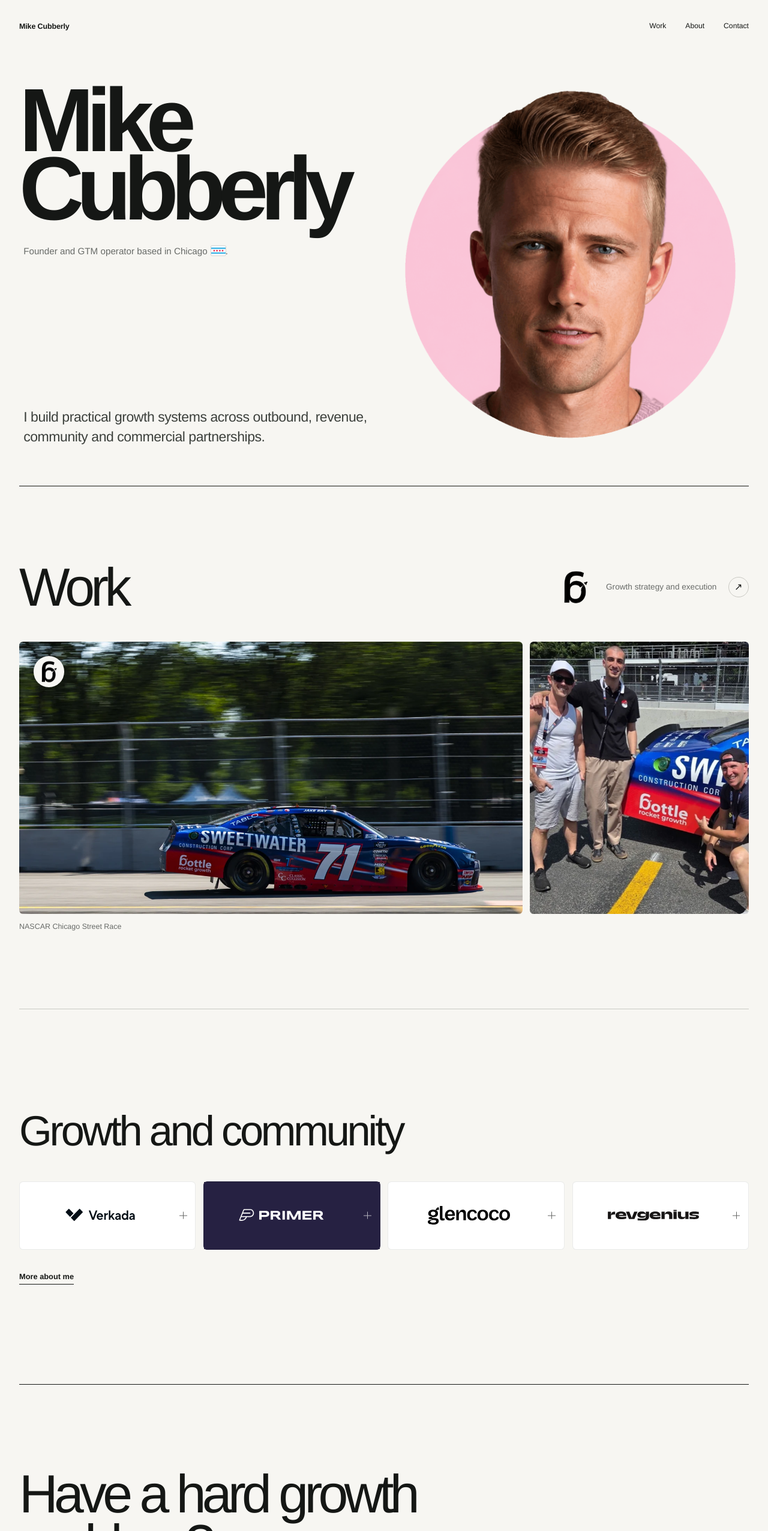
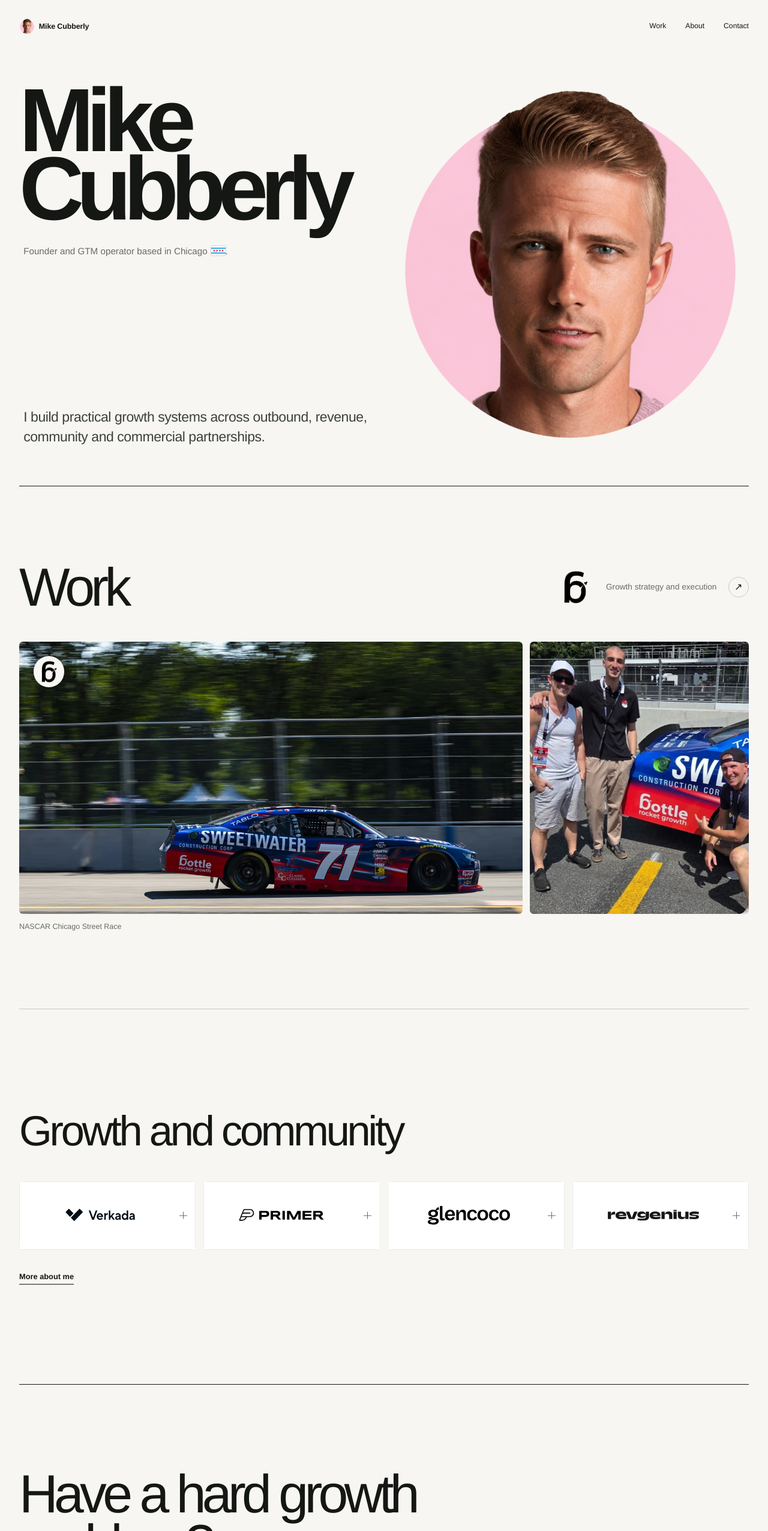
Before and after one commit to mikecubberly/mikecubberly-site, a plain HTML site: page index.html in a window 1280 px wide. Shown: the top 2553 px of the page at 60% size. Drawn offline with Linux system fonts and the light colour scheme.

Commit message:
Highlight expanded experience cards and show portrait icon

```diff
--- a/index.html
+++ b/index.html
@@ -19,7 +19,8 @@
   <meta name="twitter:title" content="Mike Cubberly | Founder and GTM Operator">
   <meta name="twitter:description" content="Founder and GTM operator based in Chicago.">
   <meta name="twitter:image" content="https://mikecubberly.com/og.png?v=2">
-  <link rel="stylesheet" href="/styles.css?v=7">
+  <link rel="icon" type="image/png" sizes="64x64" href="/mike-cubberly-favicon.png">
+  <link rel="stylesheet" href="/styles.css?v=8">
   <script type="application/ld+json">
   {
     "@context": "https://schema.org",
@@ -68,7 +69,7 @@
 </head>
 <body>
   <header class="site-header">
-    <a class="brand" href="/">Mike Cubberly</a>
+    <a class="brand" href="/"><img class="brand-avatar" src="/mike-cubberly-favicon.png" alt="" width="26" height="26">Mike Cubberly</a>
     <nav class="site-nav" aria-label="Main navigation">
       <a href="#work">Work</a>
       <a href="/about.html">About</a>
--- a/styles.css
+++ b/styles.css
@@ -61,9 +61,18 @@ img {
 }
 
 .brand {
+  display: inline-flex;
+  align-items: center;
+  gap: 0.4rem;
   font-size: 0.78rem;
   font-weight: 600;
   letter-spacing: -0.01em;
+}
+
+.brand-avatar {
+  width: 1.65rem;
+  height: 1.65rem;
+  flex: none;
 }
 
 .site-nav {
@@ -299,6 +308,7 @@ img {
   padding: 0.85rem 2.35rem 0.85rem 0.85rem;
   place-items: center;
   border-radius: inherit;
+  background: #fff;
   cursor: pointer;
   list-style: none;
 }
@@ -307,9 +317,13 @@ img {
   display: none;
 }
 
-.experience-card summary:hover,
+.experience-card:not([open]) summary:hover {
+  background: #15171508;
+}
+
 .experience-card[open] summary {
-  background: #15171508;
+  background: #262142;
+  color: #fff;
 }
 
 .experience-toggle {
@@ -352,18 +366,12 @@ img {
   object-fit: contain;
 }
 
-.experience-logo-primer summary {
-  background: #262142;
-  color: #fff;
+.experience-logo-primer img {
+  filter: brightness(0);
 }
 
-.experience-logo-primer {
-  background: #262142;
-}
-
-.experience-logo-primer summary:hover,
-.experience-logo-primer[open] summary {
-  background: #352e56;
+.experience-card[open] summary img {
+  filter: brightness(0) invert(1);
 }
 
 .experience-detail {
@@ -648,14 +656,6 @@ img {
       border-radius: 0.4rem;
     }
 
-    .experience-card:not(.experience-logo-primer) summary {
-      background: #fff;
-    }
-
-    .experience-card:not(.experience-logo-primer)[open] summary {
-      background: #eeede9;
-    }
-
     .experience-detail {
       grid-column: 1 / -1;
       order: 1;
```
Also changed, not shown: about.html (+3 -2 lines), contact.html (+3 -2 lines), press.html (+3 -2 lines).
